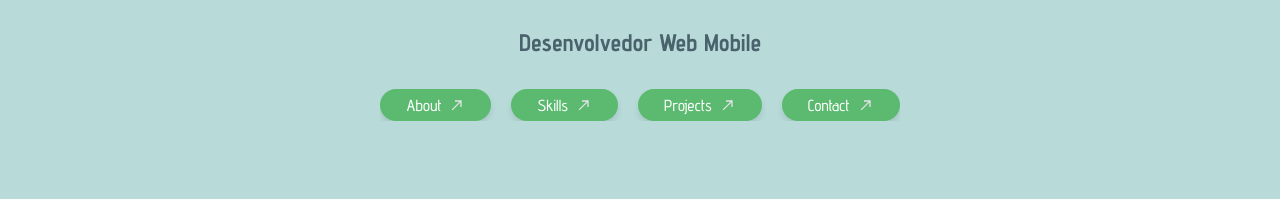
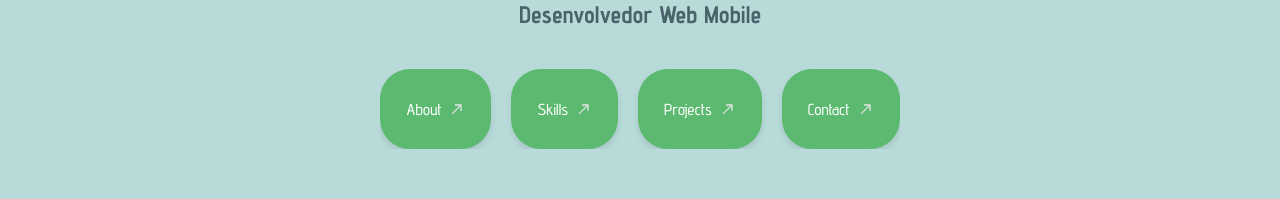
Before and after one commit to GusAtSantos/Portfolio, a React (Vite) app: page / in a window 1280 px wide. Shown: the part 372-571 px from the top of the page. Built offline with nearby package versions, Linux system fonts and the light colour scheme.

Commit message:
Update home_css.css

```diff
--- a/src/assets/styles/home_css.css
+++ b/src/assets/styles/home_css.css
@@ -34,8 +34,8 @@
     display: flex;
     gap: 20px;
     justify-content: center;
-    margin-top: 2rem;
-    height:2rem ;
+    margin-top: 2.5rem;
+    height:5rem ;
 }
 
 /* Estilização dos botões */
```
